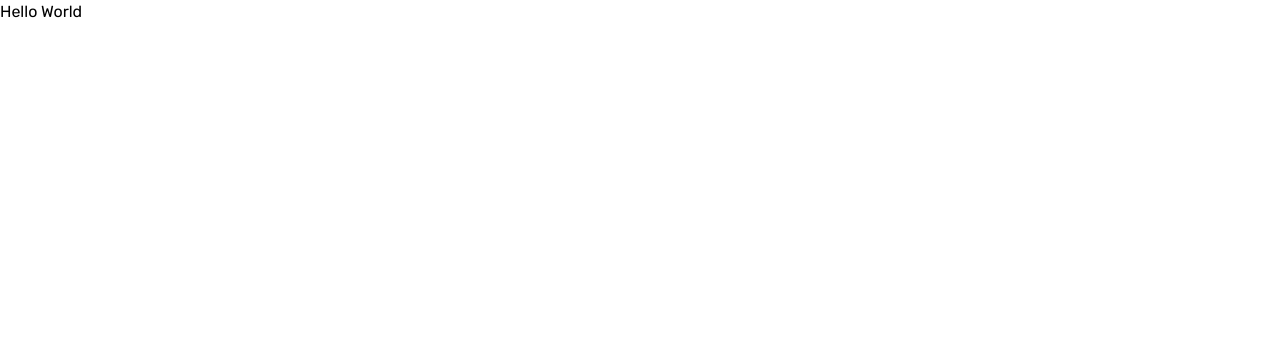
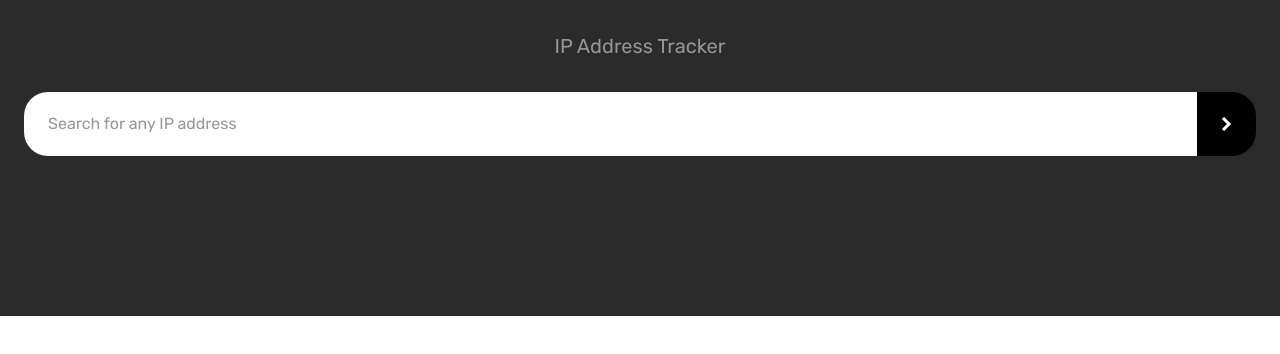
Before and after one commit to rafaelwillen/ip-address-tracker, a React (Vite) app: page / in a window 1280 px wide. Shown: the top 354 px of the page. Built offline with nearby package versions, Linux system fonts and the light colour scheme.

Commit message:
Add heading and form

```diff
--- a/src/App.tsx
+++ b/src/App.tsx
@@ -1,8 +1,10 @@
+import Header from "./components/Header";
+
 function App() {
   return (
-    <div className="App">
-      <h1>Hello World</h1>
-    </div>
+    <main>
+      <Header />
+    </main>
   );
 }
 
--- /dev/null
+++ b/src/components/Header.tsx
@@ -0,0 +1,19 @@
+import Container from "./Container";
+import Input from "./Input";
+
+const Header = () => {
+  return (
+    <header className="bg-neutral-400 pt-8">
+      <Container>
+        <h1 className="text-xl text-neutral-300 text-center">
+          IP Address Tracker
+        </h1>
+        <form className="mt-8 pb-40 text-center">
+          <Input />
+        </form>
+      </Container>
+    </header>
+  );
+};
+
+export default Header;
--- /dev/null
+++ b/src/components/Input.tsx
@@ -0,0 +1,22 @@
+import ArrowSVG from "../assets/icon-arrow.svg";
+
+const Input = () => {
+  return (
+    <div className="flex">
+      <input
+        type="text"
+        className="w-full py-5 px-6 rounded-l-3xl flex-1 text-neutral-400 text-ellipsis placeholder:text-neutral-300"
+        placeholder="Search for any IP address"
+      />
+      <button
+        type="submit"
+        className="bg-neutral-500 px-6 rounded-r-3xl cursor-pointer"
+        title="Search location"
+      >
+        <img src={ArrowSVG} alt="Search" />
+      </button>
+    </div>
+  );
+};
+
+export default Input;
```
